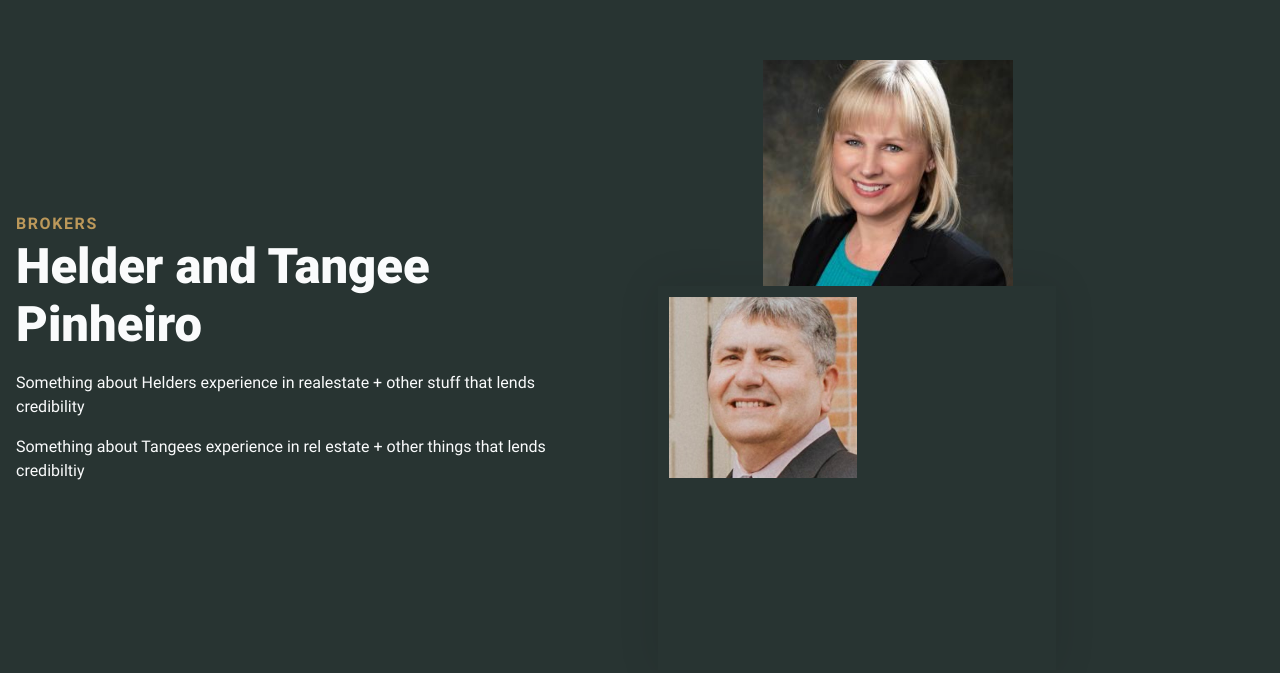
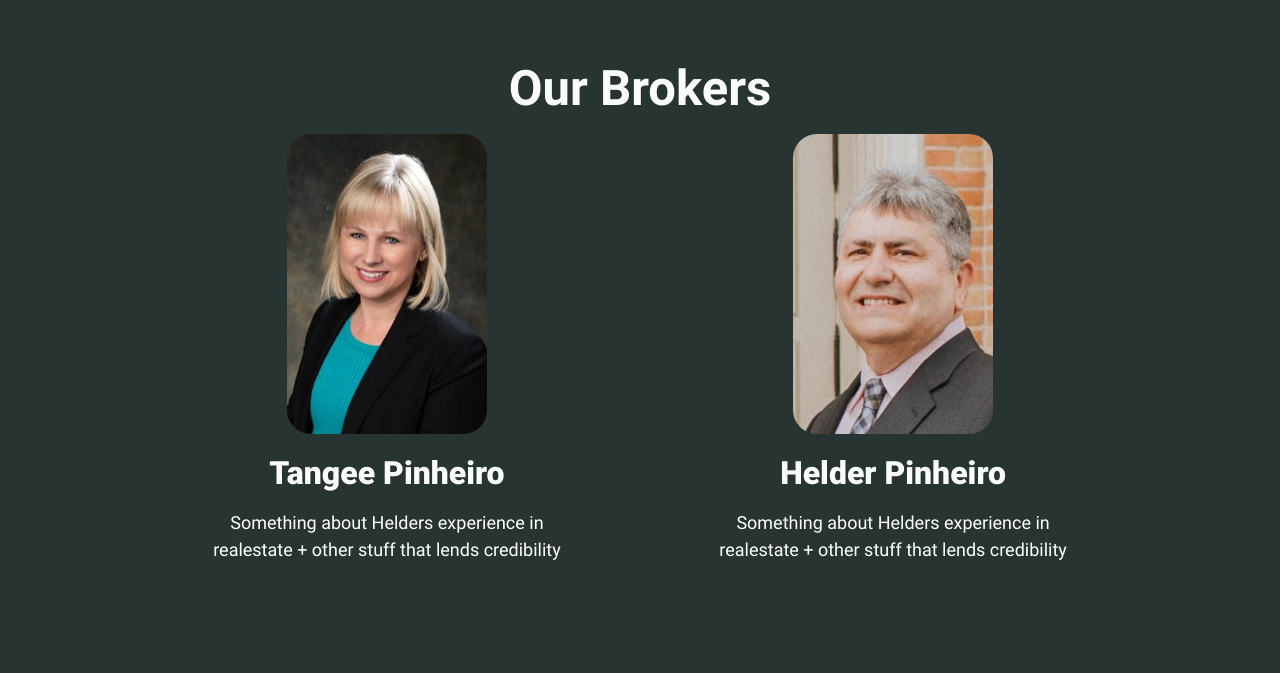
Before and after one commit to jasonxris/PineTree, an Eleventy site: page src/pages/about.html in a window 1280 px wide. Shown: the part 1306-1979 px from the top of the page. Built offline with nearby package versions, Linux system fonts and the light colour scheme; Eleventy itself is replaced by a stand-in of ours; files that its build step writes are made by us from their sources; files whose address does not match are found by name.

Commit message:
brokers page

```diff
--- a/src/css/about.less
+++ b/src/css/about.less
@@ -5,7 +5,18 @@
 /* Mobile - 360px */
 @media only screen and (min-width: 0em) {
 
-    #sbs-r {
+    #profile-display {
+
+        h1 {
+            font-size: var(--headerFontSize);
+            line-height: 1.2em;
+            text-align: center;
+            max-width: 800/16rem;
+            margin: 0 auto 16/16rem;
+            color: var(--bodyTextColorWhite);
+            position: relative;
+        }
+
         padding: var(--sectionPadding);
 
         .cs-container {
@@ -67,7 +78,7 @@
 
         .cs-right {
             margin: auto;
-            max-width: 542/16rem;
+            // max-width: 542/16rem;
         }
 
         .cs-topper {
@@ -149,6 +160,39 @@
             /* 16px - 32px */
             right: clamp(1rem, 4vw, 2rem);
             opacity: .2;
+        }
+
+        .profile {
+            flex: 0 0 calc(50% - 20px); // Add this line, 50% is the width of each profile, 20px is half of the gap between profiles
+            margin-bottom: 20px; // Add this line, set the vertical gap between profiles
+            min-width: 20em;
+            display: flex; // Add this line
+            flex-direction: column; // Add this line
+            align-items: center; // Add this line
+            .profile-picture {
+                display: inline-block;
+                padding-left: auto;
+                padding-right: auto;
+            }
+            h3 {
+                min-width: 6em;
+                font-size: xx-large;
+                font-weight: 900;
+                line-height: 1.2em;
+                text-align: center;
+                margin: 16/16rem auto 16/16rem;
+                color: var(--bodyTextColorWhite);
+                position: relative;
+            }
+            img {
+                width: 200px;
+                height: 300px;
+                object-fit: cover;
+                border-radius: 24/16em;
+            }
+            p {
+                text-align: center;
+            }
         }
     }
 
@@ -312,8 +356,17 @@
 }
 
 /* Desktop - 1024px */
-@media only screen and (min-width: 64em) {
-    #sbs-r {
+@media only screen and (min-width: 48em) {
+    #profile-display {
+        h1 {
+            font-size: var(--headerFontSize);
+            line-height: 1.2em;
+            text-align: center;
+            max-width: 800/16rem;
+            margin: 0 auto 16/16rem;
+            color: var(--bodyTextColorWhite);
+            position: relative;
+        }
         .cs-container {
             flex-flow: row;
             justify-content: space-between;
@@ -329,6 +382,43 @@
 
         .cs-right {
             margin: 0;
+            display: flex; // Add this line
+            flex-wrap: wrap; // Add this line
+            justify-content: space-evenly; // Add this line
+            padding: 0 40px; // Add this line to add space between profiles and the edge of the website
+        }
+
+        .profile {
+            flex: 0 0 calc(50% - 20px); // Add this line, 50% is the width of each profile, 20px is half of the gap between profiles
+            margin-bottom: 20px; // Add this line, set the vertical gap between profiles
+            min-width: 20em;
+            display: flex; // Add this line
+            flex-direction: column; // Add this line
+            align-items: center; // Add this line
+            .profile-picture {
+                display: inline-block;
+                padding-left: auto;
+                padding-right: auto;
+            }
+            h3 {
+                min-width: 6em;
+                font-size: xx-large;
+                font-weight: 900;
+                line-height: 1.2em;
+                text-align: center;
+                margin: 16/16rem auto 16/16rem;
+                color: var(--bodyTextColorWhite);
+                position: relative;
+            }
+            img {
+                width: 200px;
+                height: 300px;
+                object-fit: cover;
+                border-radius: 24/16em;
+            }
+            p {
+                text-align: center;
+            }
         }
     }
     #sbs {
--- a/src/pages/about.html
+++ b/src/pages/about.html
@@ -45,29 +45,29 @@ eleventyNavigation:
   </div>
 </section>
 
-
-<section id="sbs-r">
+<section id="profile-display">
+  <h1>Our Brokers</h1>
   <div class="cs-container">
-
-    {# Update this so that the image is smaller #}
-    <div class="cs-left">
-      {% image './src/images/tangee.jpg', 'house', 'cs-picture cs-picture1', 'lazy'%}
-      {% image './src/images/Portrait1.jpg', 'house', 'cs-picture cs-picture2', 'lazy'%}
-
-    </div>
     <!-- Right Content Section-->
     <div class="cs-right">
-      <span class="cs-topper">Brokers</span>
-      <h2 class="cs-title">Helder and Tangee Pinheiro</h2>
-      <p class="cs-text">
-        Something about Helders experience in realestate + other stuff that lends credibility
-      </p>
-      <p class="cs-text">
-        Something about Tangees experience in rel estate + other things that lends credibiltiy
-      </p>
+      <div class="profile">
+        <div class="profile-picture">{% image './src/images/tangee.jpg', 'lazy'%}</div>
+        <h3 >Tangee Pinheiro</h3>
+        <p class="profile-text">
+          Something about Helders experience in realestate + other stuff that lends credibility
+        </p>
+      </div>
+      <div class="profile">
+        <div class="profile-picture">{% image './src/images/Portrait1.jpg', 'lazy'%}</div>
+        <h3 >Helder Pinheiro</h3>
+        <p class="profile-text">
+          Something about Helders experience in realestate + other stuff that lends credibility
+        </p>
+      </div>
     </div>
   </div>
 </section>
+
 
 <!-- ============================================ -->
 <!--             Final Call to Action             -->
```
Also changed, not shown: src/css/about.css.
